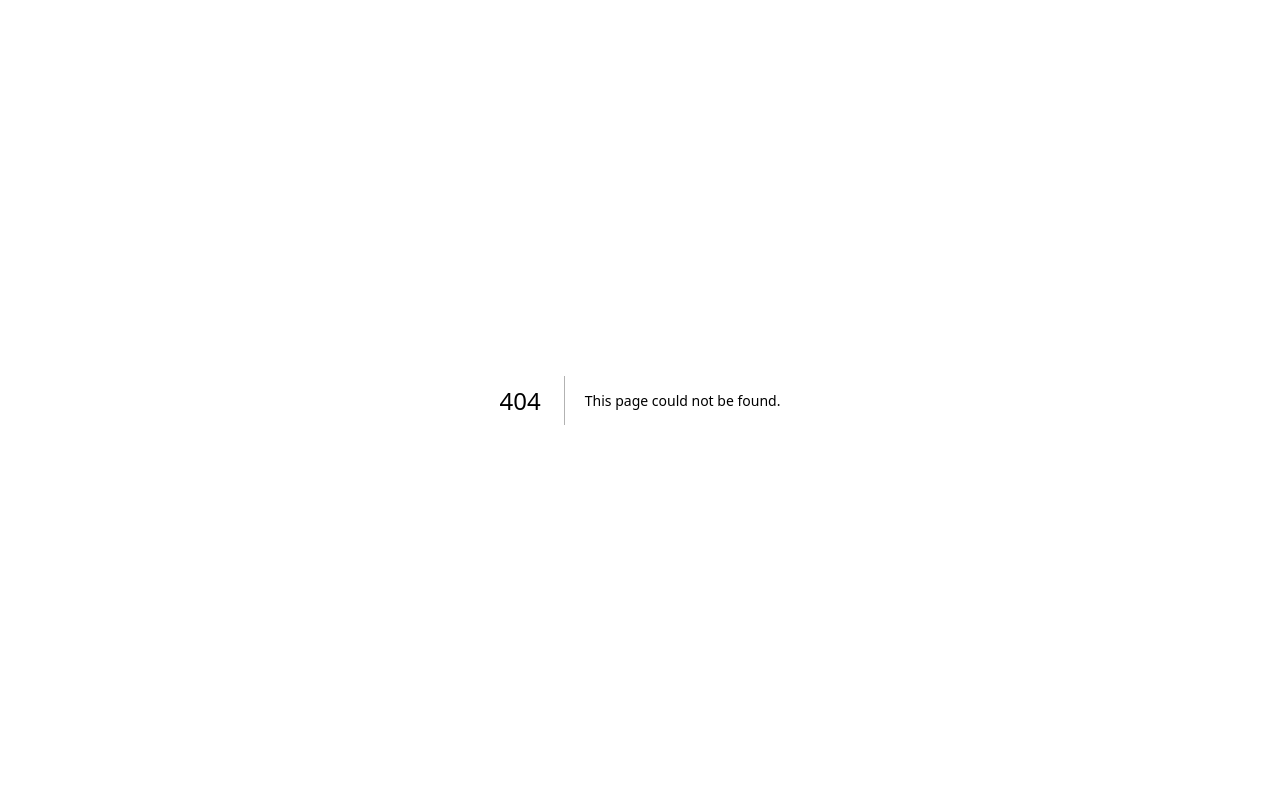
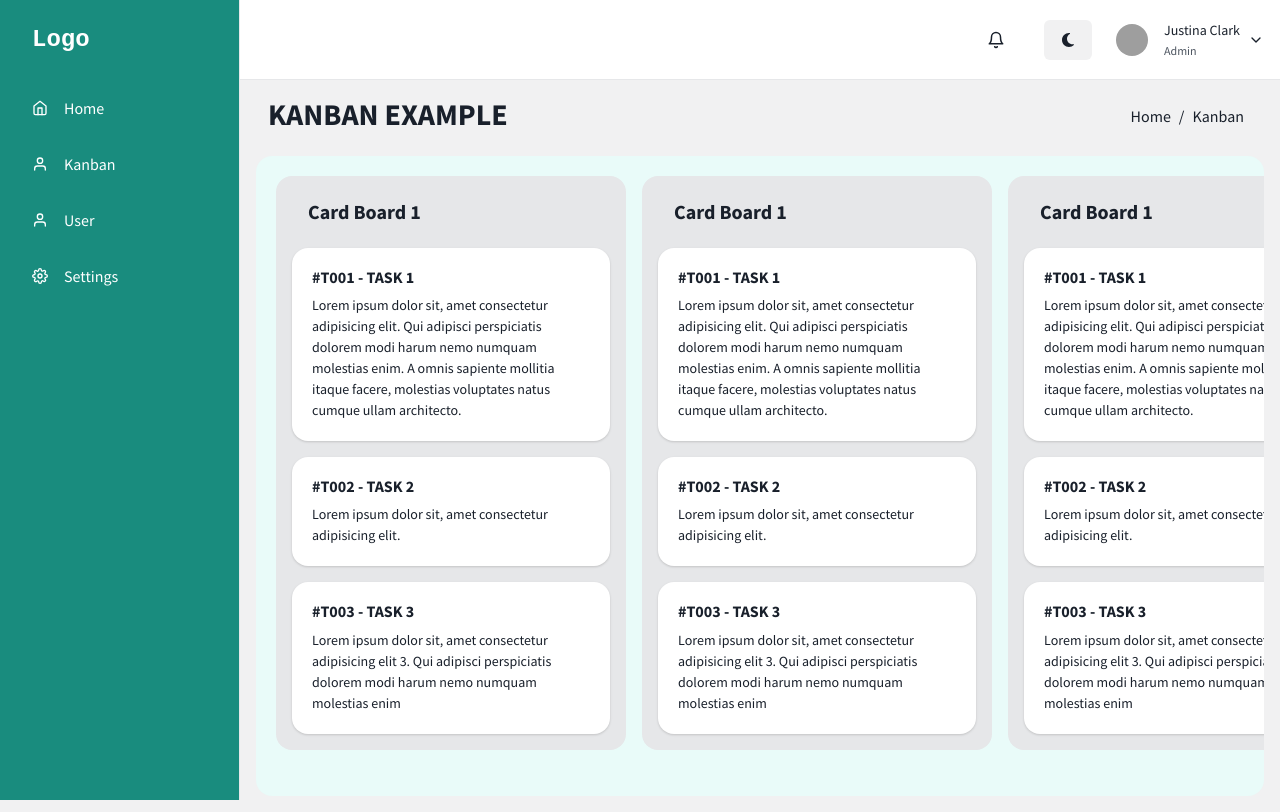
Before and after one commit to Iqbalm1995/app-management-fe, a Next.js app: page /kanban in a window 1280 px wide. Before the commit this address had no page. Built offline with nearby package versions, Linux system fonts and the light colour scheme; grey boxes are pictures that could not be loaded; what @chakra-ui/next-js would draw is missing.

Commit message:
kanban and example card

```diff
--- a/src/app/(pages)/home/page.tsx
+++ b/src/app/(pages)/home/page.tsx
@@ -3,6 +3,7 @@ import {
   HeaderContentProps,
 } from "@/app/components/headerContent";
 import SidebarWithHeader from "@/app/components/sidebar";
+import { radiusStyle } from "@/app/constants/applicationConstants";
 import { Box, Card, CardBody, CardHeader } from "@chakra-ui/react";
 
 const HeaderDataContent: HeaderContentProps = {
@@ -17,8 +18,7 @@ function HomePage() {
         titleName={HeaderDataContent.titleName}
         breadCrumb={HeaderDataContent.breadCrumb}
       />
-      <Card>
-        <CardHeader>Home</CardHeader>
+      <Card rounded={radiusStyle}>
         <CardBody>
           <Box minH={"80vh"}>
             <p>Home page content</p>
--- /dev/null
+++ b/src/app/(pages)/kanban/page.tsx
@@ -0,0 +1,121 @@
+import {
+  HeaderContent,
+  HeaderContentProps,
+} from "@/app/components/headerContent";
+import SidebarWithHeader from "@/app/components/sidebar";
+import { radiusStyle } from "@/app/constants/applicationConstants";
+import {
+  Box,
+  Card,
+  CardBody,
+  CardHeader,
+  Flex,
+  Heading,
+  HStack,
+  Stack,
+  StackDivider,
+  Text,
+} from "@chakra-ui/react";
+
+const HeaderDataContent: HeaderContentProps = {
+  titleName: "Kanban Example",
+  breadCrumb: ["Home", "Kanban"],
+};
+
+function KanbanPage() {
+  return (
+    <SidebarWithHeader>
+      <HeaderContent
+        titleName={HeaderDataContent.titleName}
+        breadCrumb={HeaderDataContent.breadCrumb}
+      />
+      <Flex
+        as={HStack}
+        minH={"80vh"}
+        bg={"primary.50"}
+        p={5}
+        alignItems={"start"}
+        justifyContent={"start"}
+        overflowX="auto" // Make Flex scrollable horizontally
+        whiteSpace="nowrap" // Prevent line breaks
+        spacing={4}
+        rounded={radiusStyle}
+      >
+        <DummyCardBoard />
+        <DummyCardBoard />
+        <DummyCardBoard />
+      </Flex>
+    </SidebarWithHeader>
+  );
+}
+
+interface DummyCardProps {
+  taskCode: string;
+  taskName: string;
+  taskDesc: string;
+  taskPos: number;
+}
+
+const ListTaskCard: DummyCardProps[] = [
+  {
+    taskCode: "T001",
+    taskName: "Task 1",
+    taskDesc:
+      "Lorem ipsum dolor sit, amet consectetur adipisicing elit. Qui adipisci perspiciatis dolorem modi harum nemo numquam molestias enim. A omnis sapiente mollitia itaque facere, molestias voluptates natus cumque ullam architecto.",
+    taskPos: 1,
+  },
+  {
+    taskCode: "T002",
+    taskName: "Task 2",
+    taskDesc: "Lorem ipsum dolor sit, amet consectetur adipisicing elit.",
+    taskPos: 2,
+  },
+  {
+    taskCode: "T003",
+    taskName: "Task 3",
+    taskDesc:
+      "Lorem ipsum dolor sit, amet consectetur adipisicing elit 3. Qui adipisci perspiciatis dolorem modi harum nemo numquam molestias enim",
+    taskPos: 3,
+  },
+];
+
+const DummyCardBoard = () => {
+  return (
+    <Flex
+      as={Stack}
+      direction="column"
+      spacing={4}
+      width={{ base: "full", md: "350px" }}
+      flexShrink={0}
+      bg={"gray.200"}
+      p={4}
+      rounded={radiusStyle}
+    >
+      <Box px={4} py={2} rounded={radiusStyle}>
+        <Heading as="h4" size="md">
+          Card Board 1
+        </Heading>
+      </Box>
+      {ListTaskCard.sort((a, b) => a.taskPos - b.taskPos).map((task) => (
+        <DummyCard key={task.taskCode} {...task} />
+      ))}
+    </Flex>
+  );
+};
+
+const DummyCard = ({ taskCode, taskName, taskDesc }: DummyCardProps) => {
+  return (
+    <Card rounded={radiusStyle} flexShrink={0}>
+      <CardBody p={5}>
+        <Heading size="sm" textTransform="uppercase">
+          #{taskCode} - {taskName}
+        </Heading>
+        <Text pt="2" fontSize="sm" whiteSpace="normal">
+          {taskDesc}
+        </Text>
+      </CardBody>
+    </Card>
+  );
+};
+
+export default KanbanPage;
--- a/src/app/components/sidebar.tsx
+++ b/src/app/components/sidebar.tsx
@@ -58,6 +58,7 @@ interface SidebarProps extends BoxProps {
 
 const LinkItems: Array<LinkItemProps> = [
   { name: "Home", icon: FiHome, location: "/" },
+  { name: "Kanban", icon: FiUser, location: "/kanban" },
   { name: "User", icon: FiUser, location: "/users" },
   { name: "Settings", icon: FiSettings, location: "/settings" },
 ];
--- /dev/null
+++ b/src/app/constants/applicationConstants.ts
@@ -0,0 +1,2 @@
+// STYLE
+export const radiusStyle: string = "2xl";
```
